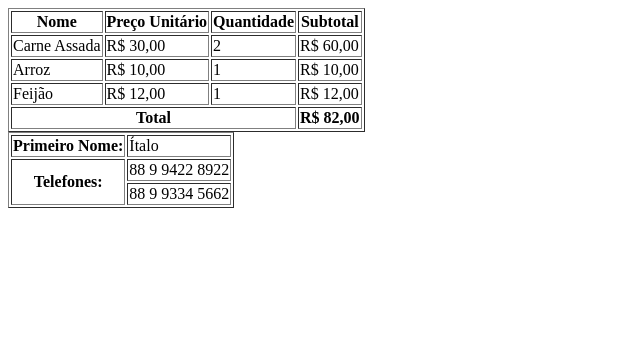
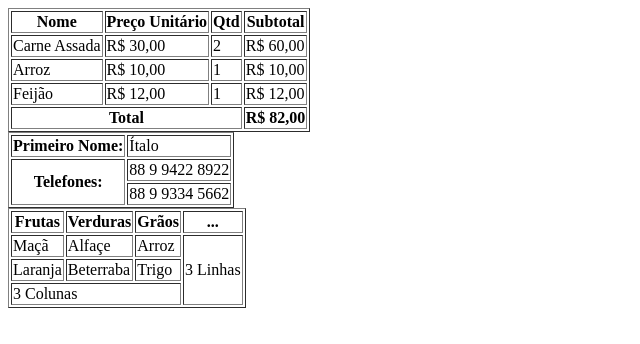
Before and after one commit to italo145/-aula-ifce, a plain HTML site: page aula08.html in a window 1280 px wide. Shown: the whole page, without its empty margins (0-640 px from the left). Drawn offline with Linux system fonts and the light colour scheme.

Commit message:
Add files via upload

```diff
--- a/aula08.html
+++ b/aula08.html
@@ -15,7 +15,7 @@
             <tr>
                 <th>Nome</th>
                 <th>Preço Unitário</th>
-                <th>Quantidade</th>
+                <th>Qtd</th>
                 <th>Subtotal</th>
             </tr>
         <thead>
@@ -64,6 +64,35 @@
                </tr>
             </table>
 
+            <table border="1">
+    <thead>
+<tr>
+    <th>Frutas</th>
+    <th>Verduras</th>
+    <th>Grãos</th>
+   <th>...</th>
+</tr>
+    </thead>
+
+    <tbody>
+        <tr>
+            <td>Maçã</td>
+            <td>Alfaçe</td>
+            <td>Arroz</td>
+            <td rowspan="3">3 Linhas</td>
+        </tr>
+
+        <tr>
+            <td>Laranja</td>
+            <td>Beterraba</td>
+            <td>Trigo</td>
+        </tr>
+
+
+            <td colspan="3">3 Colunas</td>
+
+
+    </tbody>
 
     </table>
 
```
